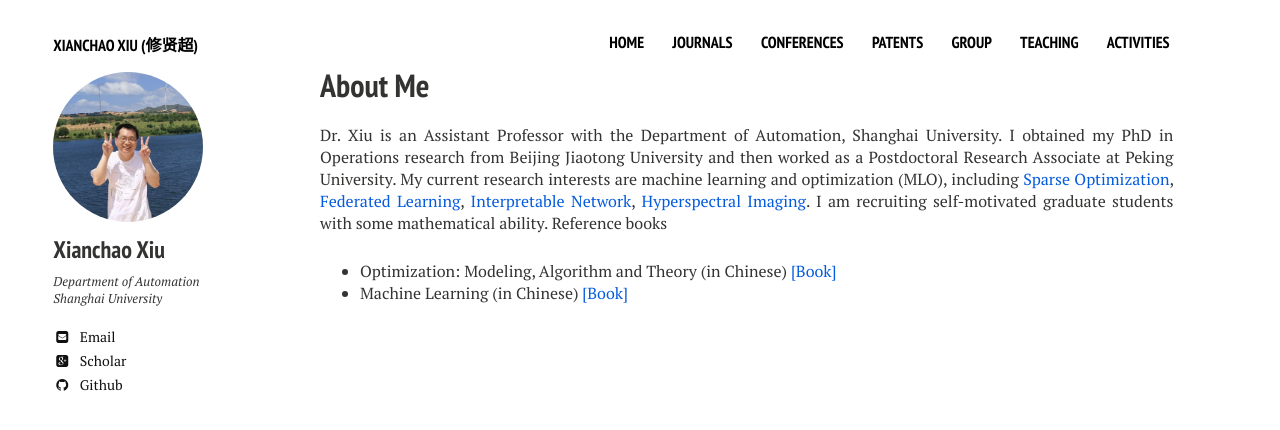
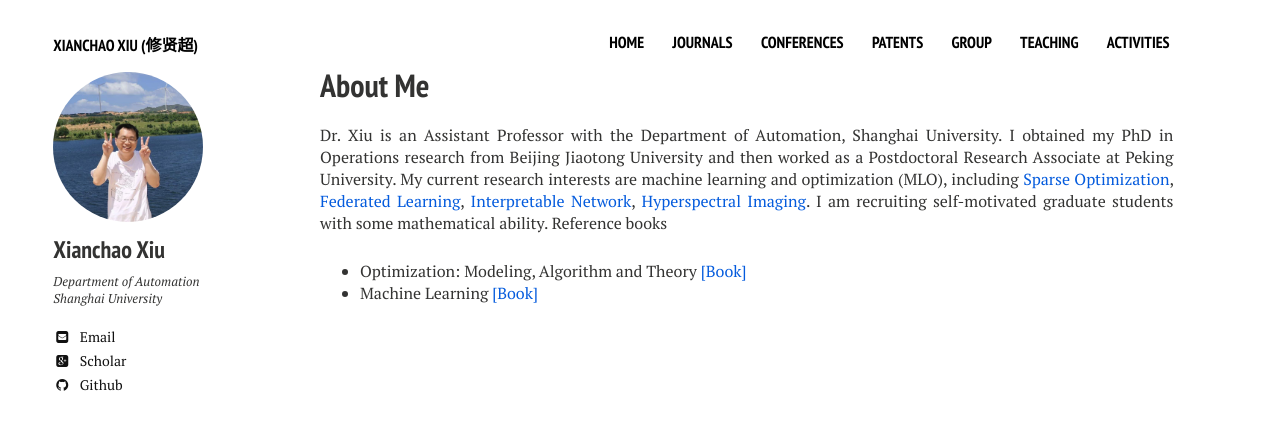
Before and after one commit to xianchaoxiu/xianchaoxiu.github.io, a Jekyll site: the page built from index.md, in a window 1280 px wide. Shown: the top 430 px of the page. Built offline with Jekyll 4.4.1, drawn with Linux system fonts in a browser that asks for light colours; nearby versions of some CDN libraries.

Commit message:
Update home2.html

```diff
--- a/_layouts/home2.html
+++ b/_layouts/home2.html
@@ -30,8 +30,8 @@
 
   	 I am recruiting self-motivated graduate students with some mathematical ability. Reference books
         <ul>
-        <li> Optimization: Modeling, Algorithm and Theory (in Chinese) <a href="https://item.jd.com/13064530.html" class="textlink" target="_blank">[Book]</a>  </li>
-	<li> Machine Learning (in Chinese) <a href="https://item.jd.com/12762673.html" class="textlink" target="_blank">[Book] </a></li>
+        <li> Optimization: Modeling, Algorithm and Theory <a href="https://item.jd.com/13064530.html" class="textlink" target="_blank">[Book]</a>  </li>
+	<li> Machine Learning <a href="https://item.jd.com/12762673.html" class="textlink" target="_blank">[Book] </a></li>
         </ul>
 
 
```
